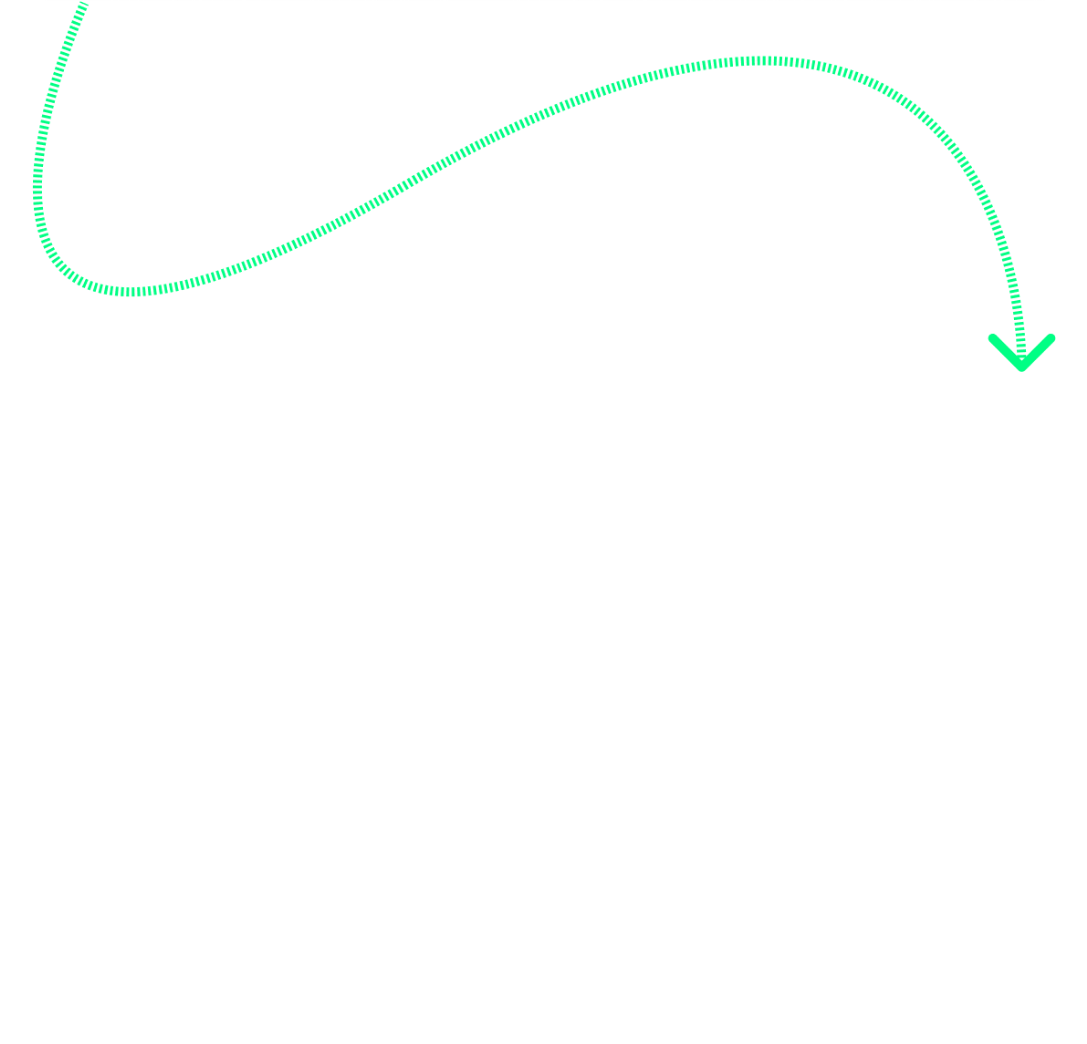
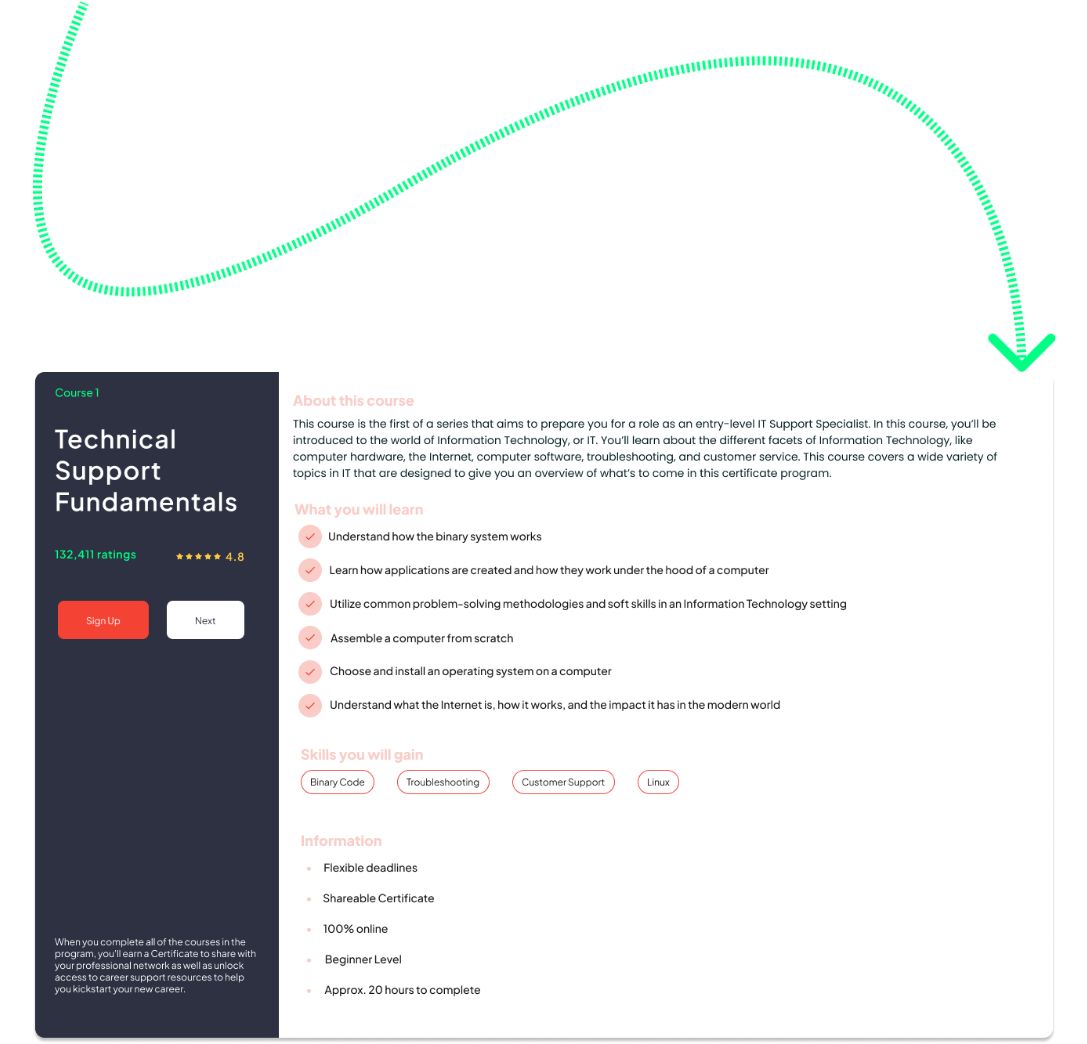
Before and after one commit to marufahmed347/Tailwind-CSS-Assignment-1, a website built with Vite: page index.html in a window 1280 px wide. Shown: the part 6168-7212 px from the top of the page, without its empty margins (96-1183 px from the left). Before the commit the page ends 6540 px from the top, so only its background shows below. Built offline with nearby package versions, Linux system fonts and the light colour scheme.

Commit message:
photo-5 done

```diff
--- a/index.html
+++ b/index.html
@@ -284,7 +284,11 @@
         <img class="w-full h-auto" src="img/Connector Vector.png" alt="">
     </div>
 
+    <!--photo-5 section-->
 
+    <div class="md:mx-32">
+        <img class="w-full h-auto" src="img/Group 238901.png" alt="">
+    </div>
 
 
 
```
